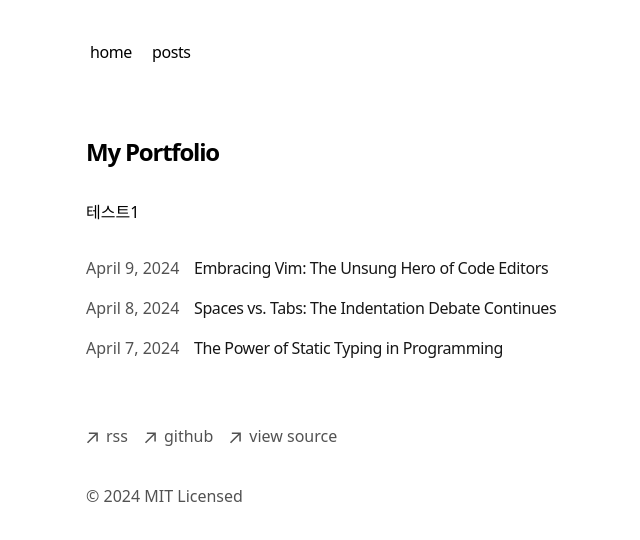
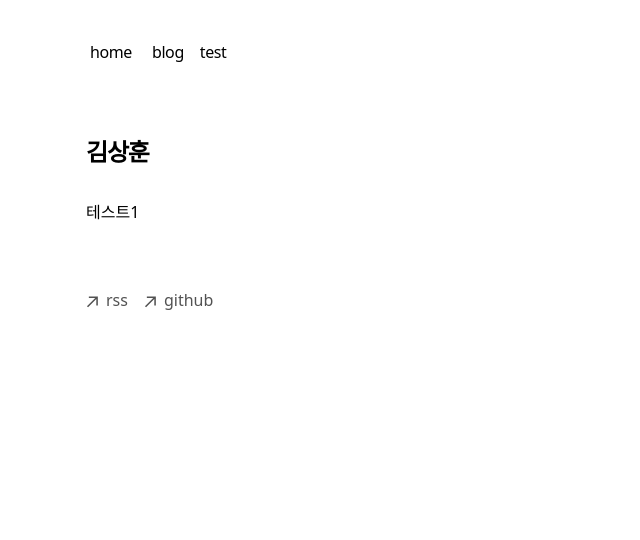
Before and after one commit to rlatkd/portfolio, a Next.js app: page / in a window 1280 px wide. Shown: the top 540 px of the page, without its empty margins (266-906 px from the left). Built offline with nearby package versions, Linux system fonts and the light colour scheme.

Commit message:
feat: 다크모드 추가 및 기타 설정 수정

```diff
--- a/app/blog/[slug]/page.tsx
+++ b/app/blog/[slug]/page.tsx
@@ -58,6 +58,8 @@ export default function Blog({ params }) {
     notFound()
   }
 
+  // JSON-LD; 검색 엔진 최적화
+
   return (
     <section>
       <script
--- a/app/blog/page.tsx
+++ b/app/blog/page.tsx
@@ -8,7 +8,7 @@ export const metadata = {
 export default function Page() {
   return (
     <section>
-      <h1 className="font-semibold text-2xl mb-8 tracking-tighter">My Blog</h1>
+      <h1 className="font-semibold text-2xl mb-8 tracking-tighter">Katalog</h1>
       <BlogPosts />
     </section>
   )
--- a/app/components/footer.tsx
+++ b/app/components/footer.tsx
@@ -41,7 +41,7 @@ export default function Footer() {
             <p className="ml-2 h-7">github</p>
           </a>
         </li>
-        <li>
+        {/* <li>
           <a
             className="flex items-center transition-all hover:text-neutral-800 dark:hover:text-neutral-100"
             rel="noopener noreferrer"
@@ -51,11 +51,11 @@ export default function Footer() {
             <ArrowIcon />
             <p className="ml-2 h-7">view source</p>
           </a>
-        </li>
+        </li> */}
       </ul>
-      <p className="mt-8 text-neutral-600 dark:text-neutral-300">
+      {/* <p className="mt-8 text-neutral-600 dark:text-neutral-300">
         © {new Date().getFullYear()} MIT Licensed
-      </p>
+      </p> */}
     </footer>
   )
 }
--- a/app/components/nav.tsx
+++ b/app/components/nav.tsx
@@ -6,7 +6,10 @@ const navItems = {
     name: 'home',
   },
   '/blog': {
-    name: 'posts',
+    name: 'blog',
+  },
+  '/test': {
+    name: 'test',
   },
 }
 
--- a/app/layout.tsx
+++ b/app/layout.tsx
@@ -7,6 +7,7 @@ import { Analytics } from '@vercel/analytics/react'
 import { SpeedInsights } from '@vercel/speed-insights/next'
 import Footer from './components/footer'
 import { baseUrl } from './sitemap'
+import themeEffect from './utils/themeEffect'
 
 export const metadata: Metadata = {
   metadataBase: new URL(baseUrl),
@@ -52,6 +53,15 @@ export default function RootLayout({
         GeistMono.variable
       )}
     >
+
+      {/* 다크모드 설정 */}
+      <head>
+        <script
+          dangerouslySetInnerHTML={{
+            __html: `(${themeEffect})()`,
+          }}
+        />
+      </head>
       <body className="antialiased max-w-xl mx-4 mt-8 lg:mx-auto">
         <main className="flex-auto min-w-0 mt-6 flex flex-col px-2 md:px-0">
           <Navbar />
--- a/app/page.tsx
+++ b/app/page.tsx
@@ -4,13 +4,13 @@ export default function Page() {
   return (
     <section>
       <h1 className="mb-8 text-2xl font-semibold tracking-tighter">
-        My Portfolio
+        김상훈
       </h1>
       <p className="mb-4">
         {`테스트1`}
       </p>
       <div className="my-8">
-        <BlogPosts />
+        {/* <BlogPosts /> */}
       </div>
     </section>
   )
--- a/app/rss/route.ts
+++ b/app/rss/route.ts
@@ -1,5 +1,7 @@
 import { baseUrl } from 'app/sitemap'
 import { getBlogPosts } from 'app/blog/utils'
+
+// baseURL/rss
 
 export async function GET() {
   let allBlogs = await getBlogPosts()
--- /dev/null
+++ b/app/utils/themeEffect.ts
@@ -0,0 +1,13 @@
+export default function themeEffect() {
+  const isDarkMode = () => {
+    return localStorage.theme === 'dark' ||
+      (!('theme' in localStorage) &&
+      window.matchMedia('(prefers-color-scheme: dark)').matches);
+  };
+
+  if (isDarkMode()) {
+    document.documentElement.classList.add('dark');
+  } else {
+    document.documentElement.classList.remove('dark');
+  }
+}
--- a/package.json
+++ b/package.json
@@ -23,6 +23,6 @@
   "devDependencies": {
     "autoprefixer": "^10.4.20",
     "postcss": "^8.4.35",
-    "tailwindcss": "3.4.15"
+    "tailwindcss": "3.4.10"
   }
 }
--- a/tailwind.config.js
+++ b/tailwind.config.js
@@ -1,5 +1,6 @@
 /** @type {import('tailwindcss').Config} */
 module.exports = {
+  darkMode: 'selector',
   content: [
     "./app/**/*.{js,ts,jsx,tsx,mdx}",
     // "./pages/**/*.{js,ts,jsx,tsx,mdx}",
```
Also changed, not shown: 1 other file (tests, documents, lock files or other folders).
